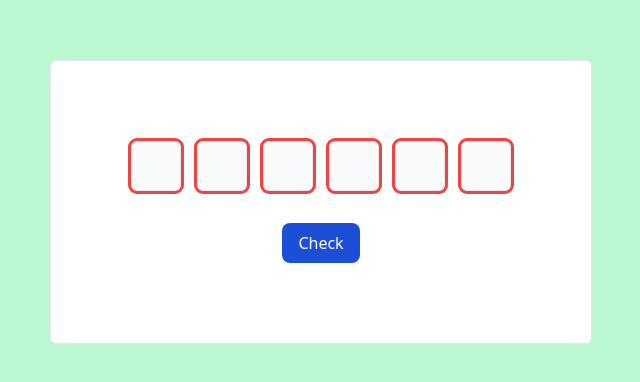
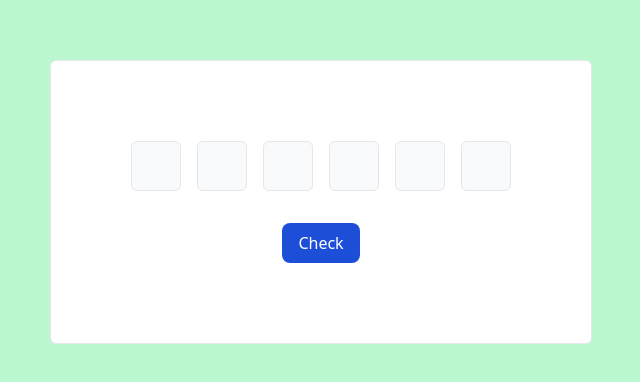
Before and after one commit to lukakilai/spelling-bee, a Next.js app: page / in a window 1280 px wide. Shown: the part 198-580 px from the top of the page, without its empty margins (319-959 px from the left). Built offline with nearby package versions, Linux system fonts and the light colour scheme.

Commit message:
feat: add isDirty state

```diff
--- a/pages/index.js
+++ b/pages/index.js
@@ -25,15 +25,16 @@ const successClasses = "outline outline-offset-0 outline-green-500";
 
 export default function Home() {
   const wordToSpell = "ხაშური";
+
   const [wipAttempt, setWipAttempt] = useState([]);
   const [attempt, setAttempt] = useState([]);
+  const [isDirty, setIsDirty] = useState(false);
 
   function handleKeyUp(event, index) {
     const updatedAttempt = [...wipAttempt];
     updatedAttempt[event.target.name] = event.target.value;
     setWipAttempt(updatedAttempt);
-
-    console.log(event.target.value, index + 1);
+    setIsDirty(false);
 
     if (doNothing.includes(event.code)) return;
 
@@ -57,6 +58,14 @@ export default function Home() {
 
   function checkWord() {
     setAttempt(wipAttempt);
+    setIsDirty(true);
+
+    const lettersMatch = wordToSpell
+      .split("")
+      .map((letter, index) => letter === attempt[index]);
+    if (lettersMatch.every((match) => match === true)) {
+      alert("SG");
+    }
   }
 
   return (
@@ -72,8 +81,16 @@ export default function Home() {
                 id={index}
                 maxLength={1}
                 className={`border bg-slate-50 w-[50px] aspect-square rounded-md text-center text-2xl
-                  ${attempt[index] !== wordToSpell[index] && errorClasses}
-                  ${attempt[index] === wordToSpell[index] && successClasses}
+                  ${
+                    isDirty &&
+                    attempt[index] !== wordToSpell[index] &&
+                    errorClasses
+                  }
+                  ${
+                    isDirty &&
+                    attempt[index] === wordToSpell[index] &&
+                    successClasses
+                  }
                 `}
                 onKeyUp={(event) => handleKeyUp(event, index)}
               />
```
